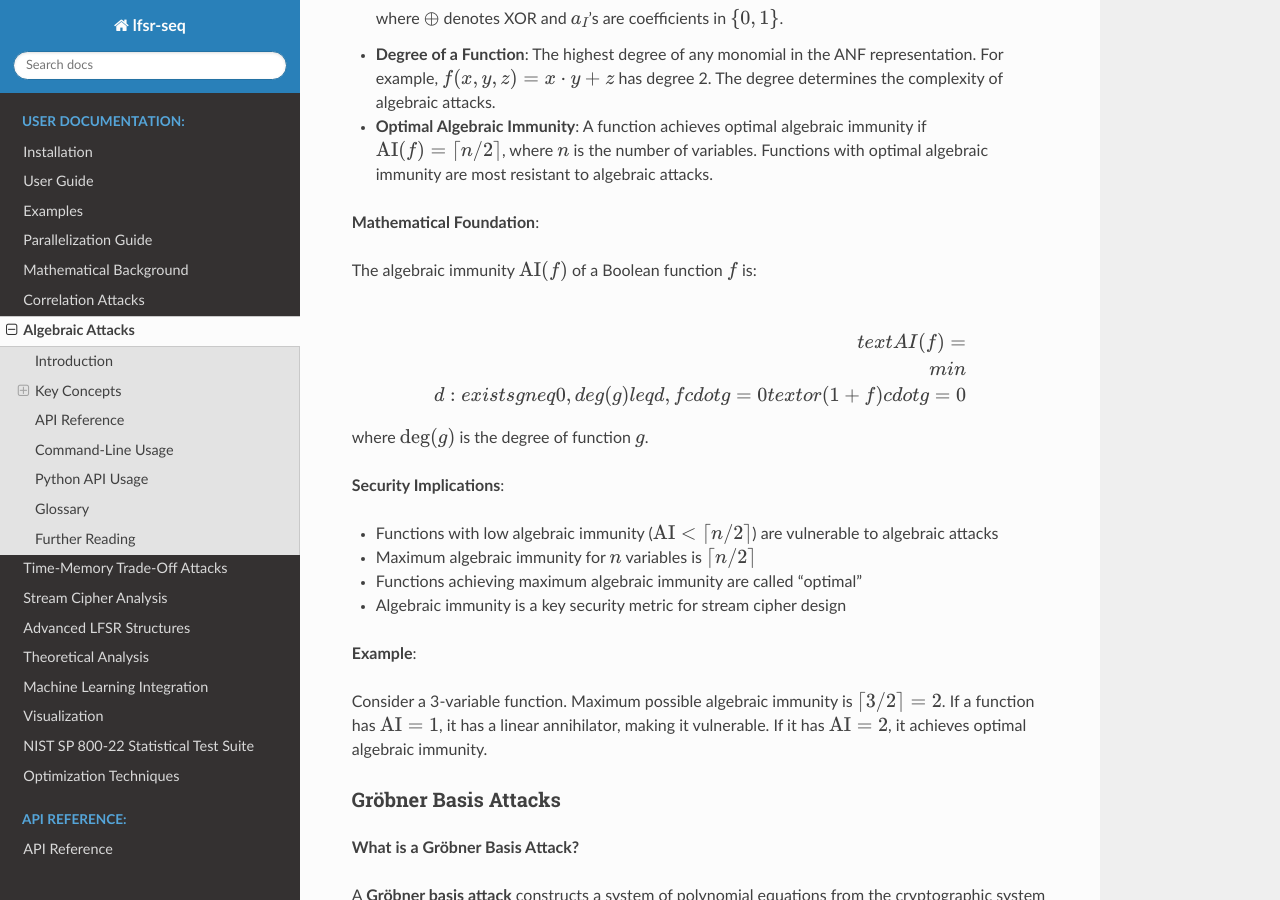
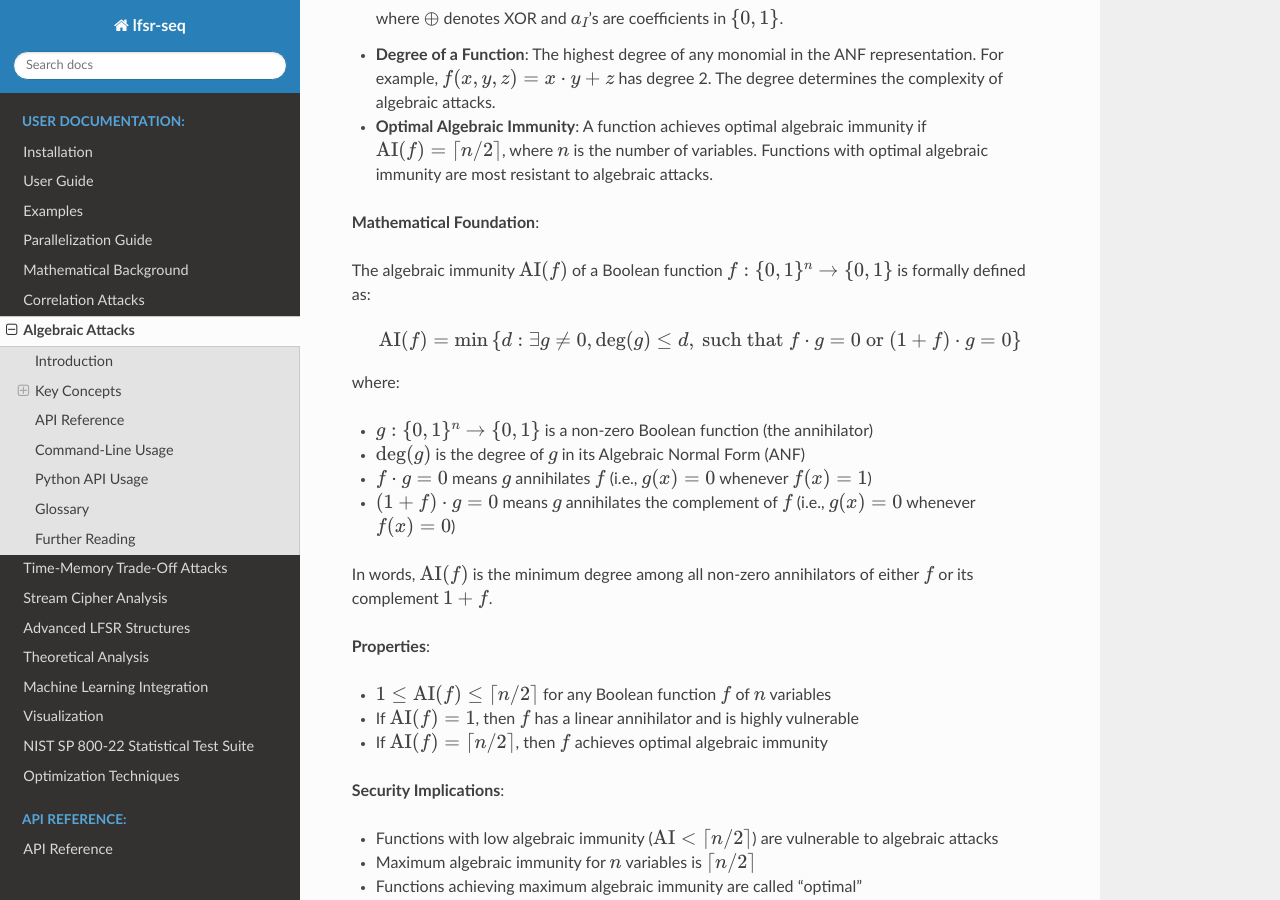
Before and after one commit to mkhellat/lfsr-seq, a Sphinx documentation site: the page built from docs/algebraic_attacks.rst, in a window 1280 px wide and 900 px high, scrolled down 1627 px. Built offline with Sphinx 7.4.7 and the Read the Docs theme 3.1.0, drawn with Linux system fonts in a browser that asks for light colours.

Commit message:
docs: Expand and improve algebraic immunity AI(f) definition
- Expanded mathematical definition with clearer notation
- Added explicit domain and range: f: {0,1}^n → {0,1}
- Clarified what the minimum is over (degrees of annihilators)
- Added detailed explanation of f·g = 0 and (1+f)·g = 0 conditions
- Added word-based explanation for clarity
- Added properties section with bounds and implications
- More comprehensive and mathematically rigorous definition

```diff
--- a/docs/algebraic_attacks.rst
+++ b/docs/algebraic_attacks.rst
@@ -101,14 +101,26 @@ degree of a non-zero annihilator of the function or its complement.
 **Mathematical Foundation**:
 
 The algebraic immunity :math:`\text{AI}(f)` of a Boolean function
-:math:`f` is:
+:math:`f: \{0,1\}^n \to \{0,1\}` is formally defined as:
 
 .. math::
 
-   \\text{AI}(f) = \\min\\{d : \\exists g \\neq 0, \\deg(g) \\leq d, \\\\
-   f \\cdot g = 0 \\text{ or } (1+f) \\cdot g = 0\\}
+   \text{AI}(f) = \min\left\{d : \exists g \neq 0, \deg(g) \leq d, \text{ such that } f \cdot g = 0 \text{ or } (1+f) \cdot g = 0\right\}
 
-where :math:`\deg(g)` is the degree of function :math:`g`.
+where:
+
+- :math:`g: \{0,1\}^n \to \{0,1\}` is a non-zero Boolean function (the annihilator)
+- :math:`\deg(g)` is the degree of :math:`g` in its Algebraic Normal Form (ANF)
+- :math:`f \cdot g = 0` means :math:`g` annihilates :math:`f` (i.e., :math:`g(x) = 0` whenever :math:`f(x) = 1`)
+- :math:`(1+f) \cdot g = 0` means :math:`g` annihilates the complement of :math:`f` (i.e., :math:`g(x) = 0` whenever :math:`f(x) = 0`)
+
+In words, :math:`\text{AI}(f)` is the minimum degree among all non-zero annihilators of either :math:`f` or its complement :math:`1+f`.
+
+**Properties**:
+
+- :math:`1 \leq \text{AI}(f) \leq \lceil n/2 \rceil` for any Boolean function :math:`f` of :math:`n` variables
+- If :math:`\text{AI}(f) = 1`, then :math:`f` has a linear annihilator and is highly vulnerable
+- If :math:`\text{AI}(f) = \lceil n/2 \rceil`, then :math:`f` achieves optimal algebraic immunity
 
 **Security Implications**:
 
```
